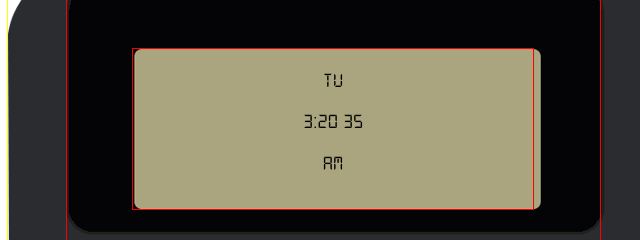
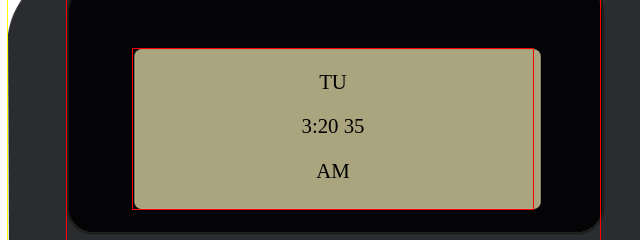
Before and after one commit to LucasLombardo/Casio-Calculator-Watch, a plain HTML site: page index.html in a window 1280 px wide. Shown: the part 332-572 px from the top of the page, 307-947 px from the left. Drawn offline with Linux system fonts and the light colour scheme.

```diff
--- a/styles/styles.css
+++ b/styles/styles.css
@@ -104,5 +104,4 @@ body {
 p{
 	text-align: center;
 	font-size: 1.3em;
-	font-family: digital;
 }
```
Also changed, not shown: notes.txt.
